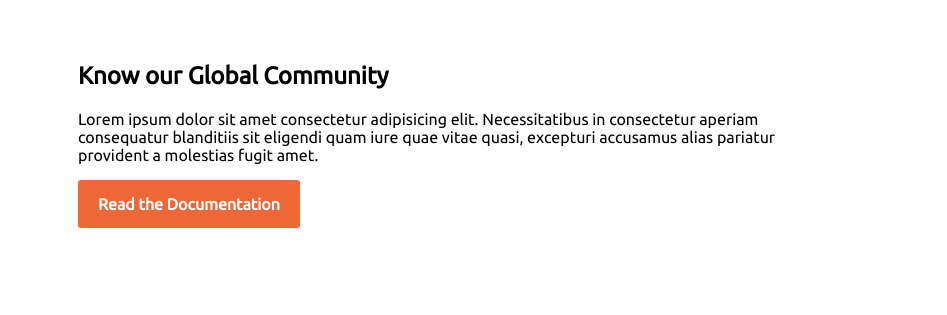
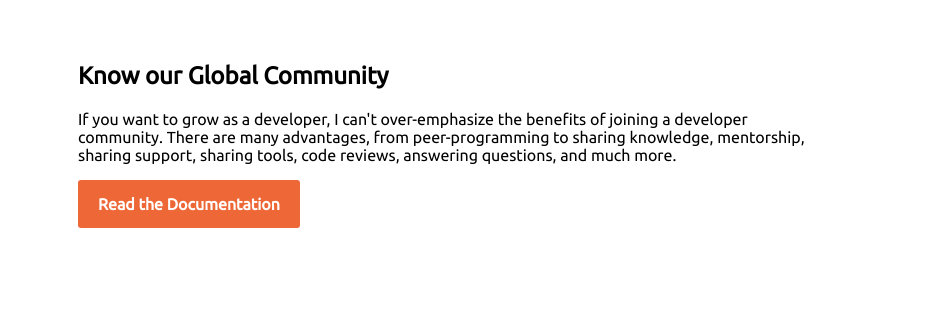
Before and after one commit to mcsubran/mission-2022, a plain HTML site: page index.html in a window 1280 px wide. Shown: the part 1268-1583 px from the top of the page, 0-947 px from the left. Drawn offline with Linux system fonts and the light colour scheme.

Commit message:
Update index.html

```diff
--- a/index.html
+++ b/index.html
@@ -91,7 +91,7 @@
                 <div class="sec-four-itm">
                     <h2> Know our Global Community</h2>
                     <p>
-                        Lorem ipsum dolor sit amet consectetur adipisicing elit. Necessitatibus in consectetur aperiam consequatur blanditiis sit eligendi quam iure quae vitae quasi, excepturi accusamus alias pariatur provident a molestias fugit amet.
+                       If you want to grow as a developer, I can't over-emphasize the benefits of joining a developer community. There are many advantages, from peer-programming to sharing knowledge, mentorship, sharing support, sharing tools, code reviews, answering questions, and much more.
                     </p>
                     <a class="button" href="www.gacebook.com/mc.subran" target="_blank"> Read the Documentation </a>
                 </div>
```
